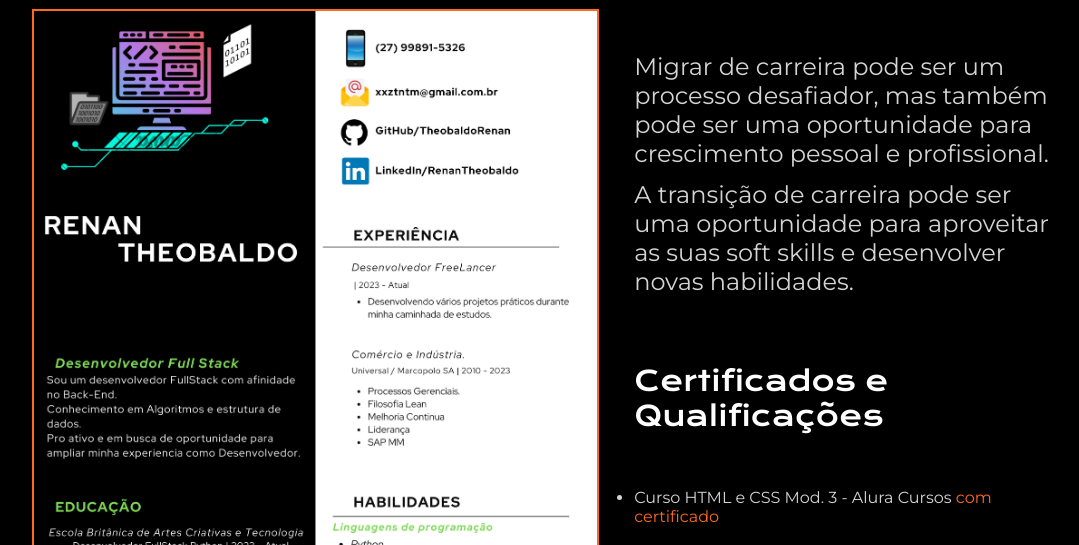
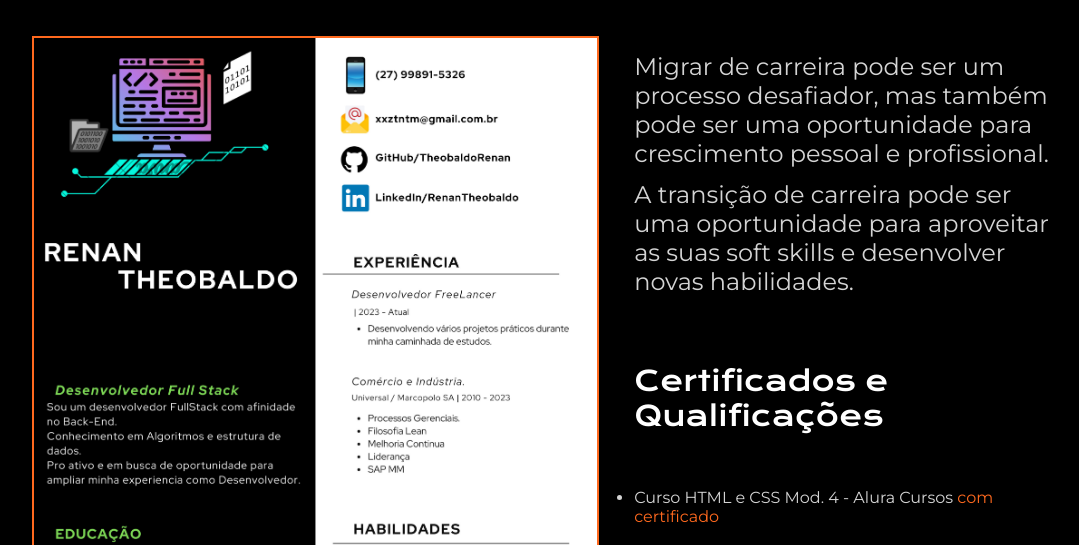
Before and after one commit to TheobaldoRenan/portifolio1, a plain HTML site: page cv.html in a window 1280 px wide. Shown: the part 255-800 px from the top of the page, without its empty margins (96-1175 px from the left). Drawn offline with nearby package versions, Linux system fonts and the light colour scheme.

Commit message:
Add course

```diff
--- a/cv.html
+++ b/cv.html
@@ -38,6 +38,7 @@
 
             <div class="cursos">
                 <ul class="cursos">
+                    <li>Curso HTML e CSS Mod. 4 - Alura Cursos <a  href="Imagens/Certificados/Curso HTML e CSS 4 - Alura.pdf" target="_blank"  ><span>com certificado</span></a> </li>
                     <li>Curso HTML e CSS Mod. 3 - Alura Cursos <a  href="Imagens/Certificados/Curso HTML e CSS 3- Alura.pdf" target="_blank"  ><span>com certificado</span></a> </li>
                     <li>Curso HTML e CSS Mod. 2 - Alura Cursos <a href="Imagens/Certificados/Curso HTML e CSS 2 - Alura.pdf" target="_blank" ><span>com certificado</span></a></li>
                     <li>Curso HTML e CSS Mod. 1 - Alura Cursos <a href="Imagens/Certificados/Curso HTML e CSS 1- Alura.pdf" target="_blank" ><span>com certificado</span></a></li>
@@ -47,6 +48,7 @@
                     <li>Curso Desenvolvimento Pessoal - Alura Cursos <a href="Imagens/Certificados/Curso de Desenvolvimento Pessoal - Alura.pdf" target="_blank" ><span>com certificado</span></a></li>
                     <li>Curso Aprender a Aprender- Alura Cursos <a href="Imagens/Certificados/Curso Aprender a Aprender - Alura.pdf" target="_blank" ><span>com certificado</span></a></li>
                     <li>Curso Ti do Zero ao Pro - EBAC <a href="Imagens/Certificados/Curso Ti do Zero ao Pro - EBAC.pdf" target="_blank" ><span>com certificado</span></a></li>
+
                 </ul>
             </div>
         </section>
```
Also changed, not shown: 2 other files.
